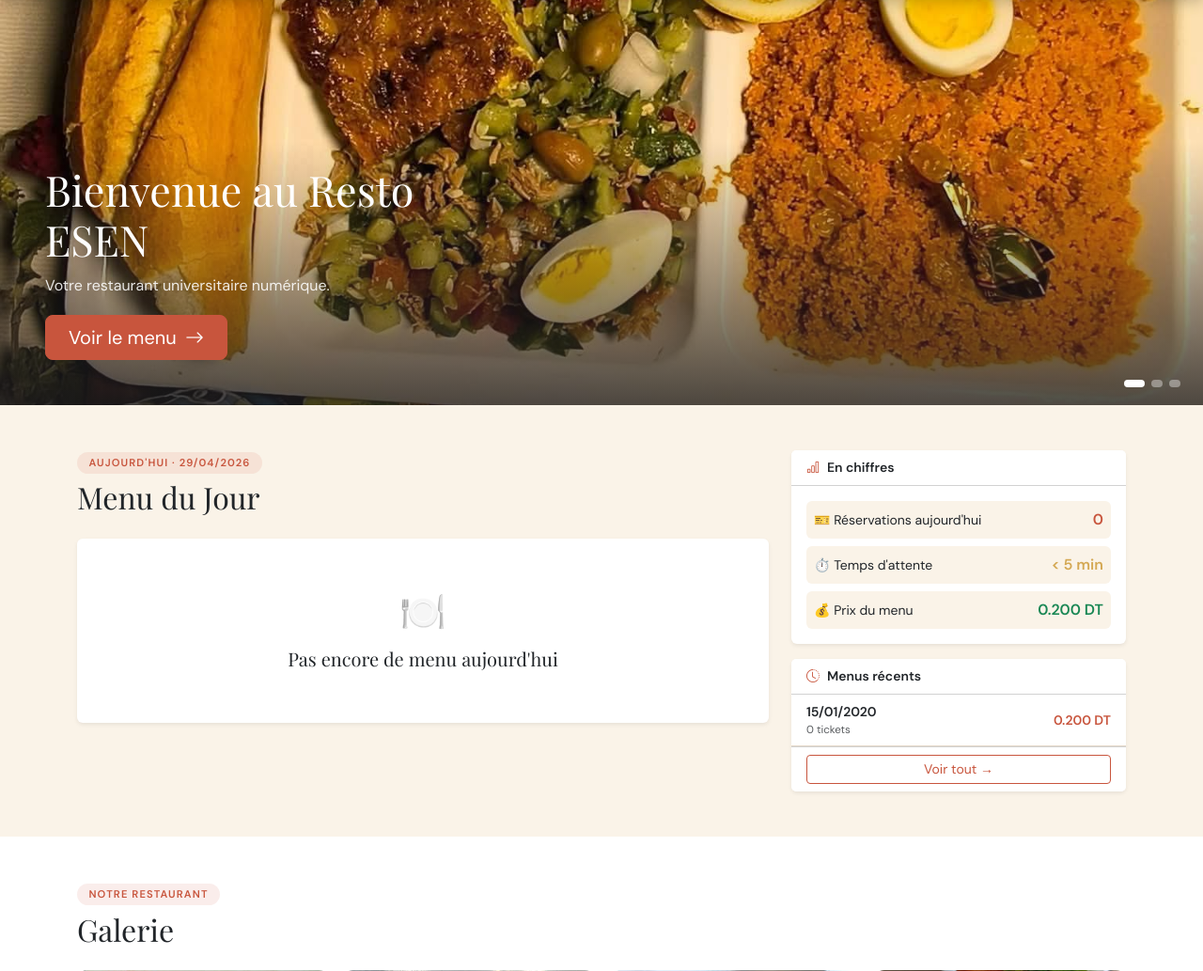
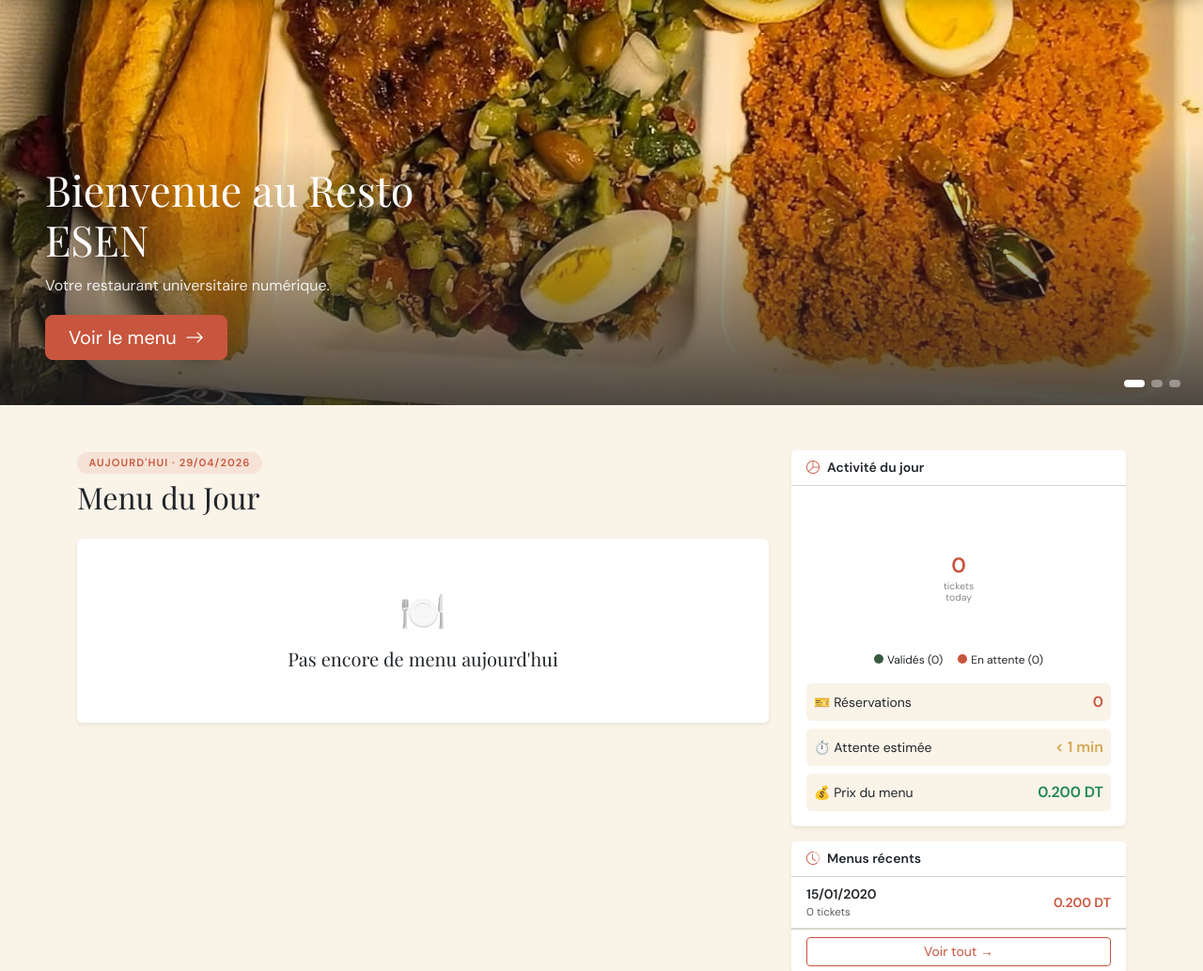
Before and after one commit to benkaliayoub1-cmyk/restaurant_universitaire, a PHP site: page /views/public/home.php in a window 1280 px wide. Shown: the part 69-1102 px from the top of the page at 94% size. Run offline with PHP 8.4, Linux system fonts and the light colour scheme; tables that the repository leaves empty hold one stand-in row (values such as "Sample post").

Commit message:
more updates

```diff
--- a/config/helpers.php
+++ b/config/helpers.php
@@ -63,14 +63,17 @@ function formatPrix(float $prix): string {
  // Estimation du temps d'attente
 
 function estimerAttente(int $nb): string {
-    if ($nb === 0)  return '< 5 min';
+    if ($nb === 0) return '< 1 min';
+    // 1 batch = WAIT_BATCH_SIZE personnes = WAIT_MINUTES minutes
+    // ex : 1-10 → 5 min, 11-20 → 10 min, etc.
     $minutes = (int)ceil($nb / WAIT_BATCH_SIZE) * WAIT_MINUTES;
-    if ($minutes <= 5)  return '< 5 min';
-    if ($minutes <= 10) return '< 10 min';
+    if ($minutes <= 5)  return '~5 min';
+    if ($minutes <= 10) return '~10 min';
     if ($minutes <= 20) return '~20 min';
     if ($minutes <= 30) return '~30 min';
-    if ($minutes > 60)  return '> 1h';
-    return "~{$minutes} min";
+    if ($minutes <= 45) return '~45 min';
+    if ($minutes <= 60) return '~1h';
+    return '> 1h';
 }
 
  // Pagination helper
--- a/views/partials/menu_card.php
+++ b/views/partials/menu_card.php
@@ -1,9 +1,6 @@
 <?php
 // ============================================================
-//  views/partials/menu_card.php — Carte menu réutilisable
 //  Accepte $menuDuJour OU $menu (priorité à $menuDuJour)
-//  IMPORTANT : Prix individuels des repas NON affichés
-//  Seul le prix fixe total (MENU_PRIX_FIXE) est visible
 // ============================================================
 $_menuData = $menuDuJour ?? $menu ?? null;
 if (!$_menuData) return;
--- a/views/public/home.php
+++ b/views/public/home.php
@@ -66,24 +66,65 @@ include APP_ROOT.'/views/layouts/header.php';
         <?php endif; ?>
       </div>
       <div class="col-lg-4">
+        <?php $statsDonut = $tm->getStatsValidationDuJour(); ?>
         <div class="card border-0 shadow-sm mb-3">
-          <div class="card-header bg-white fw-bold small"><i class="bi bi-bar-chart me-2 text-primary"></i>En chiffres</div>
+          <div class="card-header bg-white fw-bold small">
+            <i class="bi bi-pie-chart me-2 text-primary"></i>Activité du jour
+          </div>
           <div class="card-body p-3">
-            <div class="d-flex justify-content-between align-items-center rounded p-2 mb-2" style="background:var(--c-cream)"><span class="small">🎫 Réservations aujourd'hui</span><strong class="text-primary"><?=$nbTickets?></strong></div>
-            <div class="d-flex justify-content-between align-items-center rounded p-2 mb-2" style="background:var(--c-cream)"><span class="small">⏱️ Temps d'attente</span><strong style="color:var(--c-accent)"><?=$attente?></strong></div>
-            <div class="d-flex justify-content-between align-items-center rounded p-2" style="background:var(--c-cream)"><span class="small">💰 Prix du menu</span><strong class="text-success"><?=formatPrix(MENU_PRIX_FIXE)?></strong></div>
+
+            <!-- Donut chart -->
+            <div style="position:relative; height:160px; display:flex; align-items:center; justify-content:center;">
+              <canvas id="donutHome"></canvas>
+              <div style="position:absolute; text-align:center; pointer-events:none;">
+                <div style="font-size:1.4rem; font-weight:700; color:var(--c-primary)"><?= $statsDonut['total'] ?></div>
+                <div style="font-size:.65rem; color:#888; line-height:1.1">tickets<br>today</div>
+              </div>
+            </div>
+
+            <!-- Légende manuelle propre -->
+            <div class="d-flex justify-content-center gap-3 mb-3" style="font-size:.75rem">
+              <span><span style="display:inline-block;width:10px;height:10px;border-radius:50%;background:#3A5A40;margin-right:4px"></span>Validés (<?= $statsDonut['utilises'] ?>)</span>
+              <span><span style="display:inline-block;width:10px;height:10px;border-radius:50%;background:#C8553D;margin-right:4px"></span>En attente (<?= $statsDonut['non_utilises'] ?>)</span>
+            </div>
+
+            <!-- KPIs -->
+            <div class="d-flex justify-content-between align-items-center rounded p-2 mb-2" style="background:var(--c-cream)">
+              <span class="small">🎫 Réservations</span>
+              <strong class="text-primary"><?= $nbTickets ?></strong>
+            </div>
+            <div class="d-flex justify-content-between align-items-center rounded p-2 mb-2" style="background:var(--c-cream)">
+              <span class="small">⏱️ Attente estimée</span>
+              <strong style="color:var(--c-accent)"><?= $attente ?></strong>
+            </div>
+            <div class="d-flex justify-content-between align-items-center rounded p-2" style="background:var(--c-cream)">
+              <span class="small">💰 Prix du menu</span>
+              <strong class="text-success"><?= formatPrix(MENU_PRIX_FIXE) ?></strong>
+            </div>
+
           </div>
         </div>
+
+        <!-- Menus récents -->
         <div class="card border-0 shadow-sm">
           <div class="card-header bg-white fw-bold small"><i class="bi bi-clock-history me-2 text-primary"></i>Menus récents</div>
           <?php foreach($historique as $m): ?>
             <div class="d-flex justify-content-between align-items-center px-3 py-2" style="border-bottom:1px solid var(--c-border)">
-              <div><div class="fw-semibold small"><?=date('d/m/Y',strtotime($m['dateMenu']))?></div><div class="text-muted" style="font-size:.72rem"><?=$m['nb_tickets']?> tickets</div></div>
-              <span class="fw-bold small text-primary"><?=formatPrix(MENU_PRIX_FIXE)?></span>
+              <div>
+                <div class="fw-semibold small"><?= date('d/m/Y', strtotime($m['dateMenu'])) ?></div>
+                <div class="text-muted" style="font-size:.72rem"><?= $m['nb_tickets'] ?> tickets</div>
+              </div>
+              <span class="fw-bold small text-primary"><?= formatPrix(MENU_PRIX_FIXE) ?></span>
             </div>
           <?php endforeach; ?>
-          <div class="card-footer bg-white"><a href="<?=APP_URL?>/views/public/historique.php" class="btn btn-sm btn-outline-primary w-100">Voir tout →</a></div>
+          <div class="card-footer bg-white">
+            <a href="<?=APP_URL?>/views/public/historique.php" class="btn btn-sm btn-outline-primary w-100">Voir tout →</a>
+          </div>
         </div>
+      </div>
+    </div>
+  </div>
+
       </div>
     </div>
   </div>
@@ -106,4 +147,31 @@ include APP_ROOT.'/views/layouts/header.php';
   </div>
 </section>
 <?php endif; ?>
+<!-- Chart.js Donut — Activité du jour -->
+<script src="https://cdn.jsdelivr.net/npm/chart.js@4.4.0/dist/chart.umd.min.js"></script>
+<script>
+(function(){
+  var utilises = <?= (int)($statsDonut['utilises']    ?? 0) ?>;
+  var valides  = <?= (int)($statsDonut['non_utilises'] ?? 0) ?>;
+  var ctx = document.getElementById('donutHome');
+  if (!ctx) return;
+  new Chart(ctx, {
+    type: 'doughnut',
+    data: {
+      labels: ['Validés', 'En attente'],
+      datasets: [{
+        data: [utilises, valides],
+        backgroundColor: ['#3A5A40', '#C8553D'],
+        borderWidth: 0,
+        hoverOffset: 4
+      }]
+    },
+    options: {
+      cutout: '72%',
+      plugins: { legend: { display: false } },
+      layout: { padding: 8 }
+    }
+  });
+})();
+</script>
 <?php include APP_ROOT.'/views/layouts/footer.php'; ?>
```
